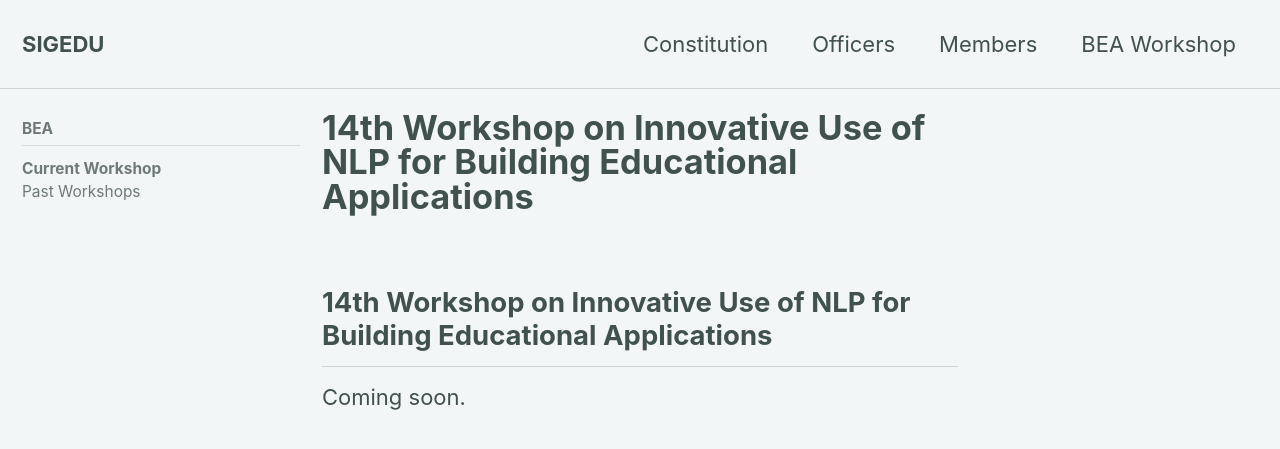
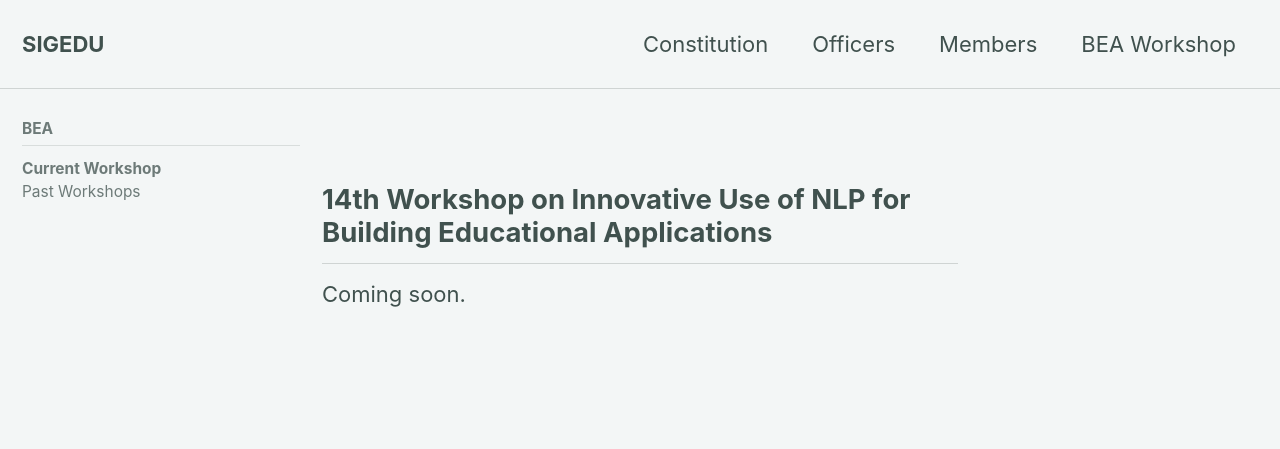
Before and after one commit to sigedu-org/website, a Jekyll site: the page built from _pages/bea/current.md, in a window 1280 px wide and 900 px high. Shown: the top 449 px of the window. Built offline with Jekyll 4.4.1, drawn with Linux system fonts in a browser that asks for light colours; cached includes are drawn as plain includes; nearby versions of some CDN libraries; our own code applies the rules of GitHub Pages for plain Markdown files.

```diff
--- a/_pages/bea/current.md
+++ b/_pages/bea/current.md
@@ -1,5 +1,5 @@
 ---
-title:
+title: ""
 layout: single
 permalink: /bea/current
 sidebar:
```
Also changed, not shown: _pages/home.md (+1 -1 lines).
